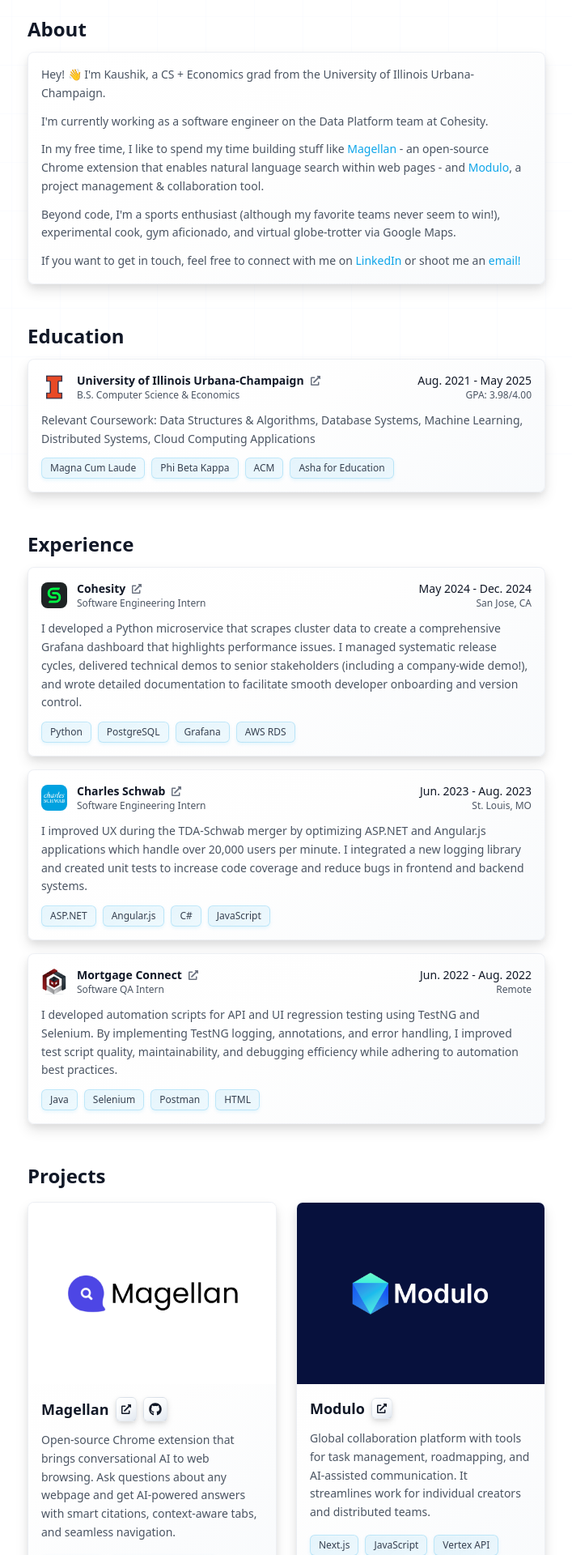
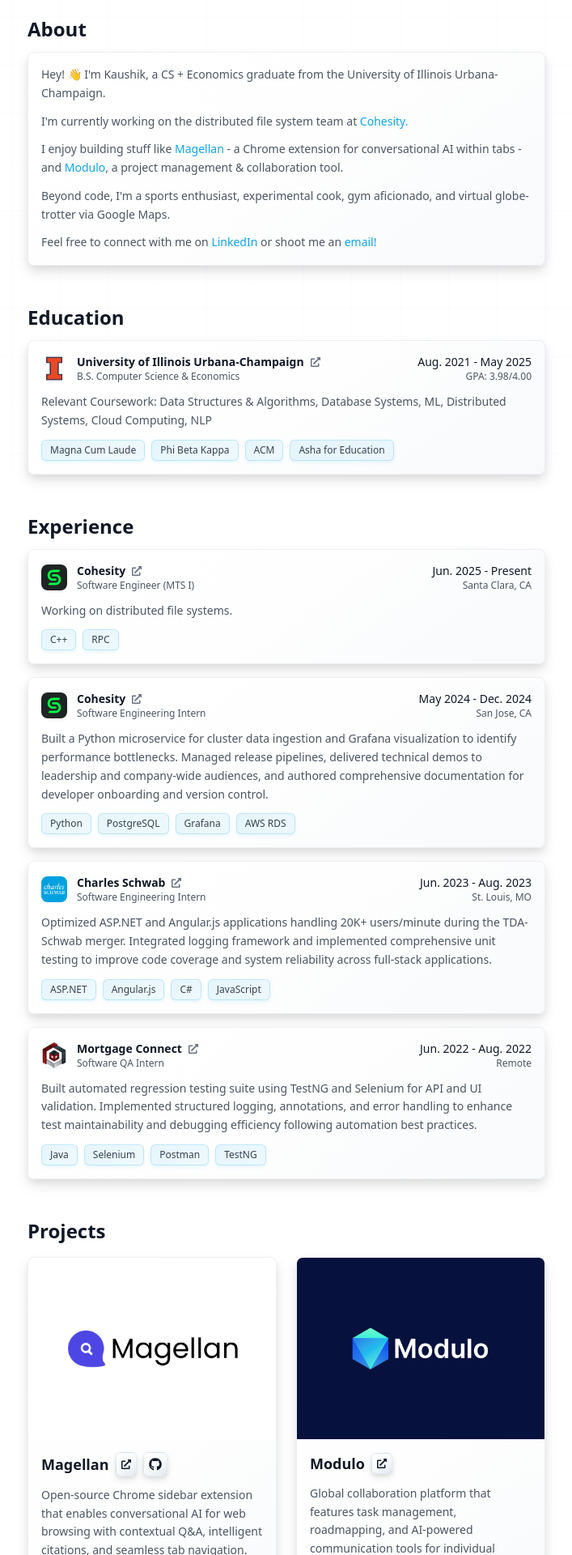
Before and after one commit to kpulgari/kpulgari.github.io, a React (Vite) app: page / in a window 1280 px wide. Shown: the part 220-2140 px from the top of the page at 81% size, without its empty margins (286-993 px from the left). Built offline with nearby package versions, Linux system fonts and the light colour scheme.

Commit message:
Page content updates

```diff
--- a/src/page.jsx
+++ b/src/page.jsx
@@ -39,11 +39,21 @@
   {
     name: "Cohesity",
     link: "https://www.cohesity.com",
+    role: "Software Engineer (MTS I)",
+    dates: "Jun. 2025 - Present",
+    location: "Santa Clara, CA",
+    description: "Working on distributed file systems.",
+    image: <img src={cohesity} className="w-8 h-8 rounded-lg"></img>,
+    tags: ["C++", "RPC"],
+  },
+  {
+    name: "Cohesity",
+    link: "https://www.cohesity.com",
     role: "Software Engineering Intern",
     dates: "May 2024 - Dec. 2024",
     location: "San Jose, CA",
     description:
-      "I developed a Python microservice that scrapes cluster data to create a comprehensive Grafana dashboard that highlights performance issues. I managed systematic release cycles, delivered technical demos to senior stakeholders (including a company-wide demo!), and wrote detailed documentation to facilitate smooth developer onboarding and version control.",
+      "Built a Python microservice for cluster data ingestion and Grafana visualization to identify performance bottlenecks. Managed release pipelines, delivered technical demos to leadership and company-wide audiences, and authored comprehensive documentation for developer onboarding and version control.",
     image: <img src={cohesity} className="w-8 h-8 rounded-lg"></img>,
     tags: ["Python", "PostgreSQL", "Grafana", "AWS RDS"],
   },
@@ -54,7 +64,7 @@
     dates: "Jun. 2023 - Aug. 2023",
     location: "St. Louis, MO",
     description:
-      "I improved UX during the TDA-Schwab merger by optimizing ASP.NET and Angular.js applications which handle over 20,000 users per minute. I integrated a new logging library and created unit tests to increase code coverage and reduce bugs in frontend and backend systems.",
+      "Optimized ASP.NET and Angular.js applications handling 20K+ users/minute during the TDA-Schwab merger. Integrated logging framework and implemented comprehensive unit testing to improve code coverage and system reliability across full-stack applications.",
     image: <img src={schwab} className="w-8 h-8 rounded-lg"></img>,
     tags: ["ASP.NET", "Angular.js", "C#", "JavaScript"],
   },
@@ -65,9 +75,9 @@
     dates: "Jun. 2022 - Aug. 2022",
     location: "Remote",
     description:
-      "I developed automation scripts for API and UI regression testing using TestNG and Selenium. By implementing TestNG logging, annotations, and error handling, I improved test script quality, maintainability, and debugging efficiency while adhering to automation best practices.",
+      "Built automated regression testing suite using TestNG and Selenium for API and UI validation. Implemented structured logging, annotations, and error handling to enhance test maintainability and debugging efficiency following automation best practices.",
     image: <img src={mortgage_connect} className="w-8 h-8 rounded-lg"></img>,
-    tags: ["Java", "Selenium", "Postman", "HTML"],
+    tags: ["Java", "Selenium", "Postman", "TestNG"],
   },
 ];
 
@@ -98,7 +108,7 @@
     ),
     screenshot: magellan,
     description:
-      "Open-source Chrome extension that brings conversational AI to web browsing. Ask questions about any webpage and get AI-powered answers with smart citations, context-aware tabs, and seamless navigation.",
+      "Open-source Chrome sidebar extension that enables conversational AI for web browsing with contextual Q&A, intelligent citations, and seamless tab navigation.",
     tags: ["JavaScript", "Google Chrome API", "Gemini API", "HTML", "CSS"],
   },
   {
@@ -117,7 +127,7 @@
     ),
     screenshot: modulo,
     description:
-      "Global collaboration platform with tools for task management, roadmapping, and AI-assisted communication. It streamlines work for individual creators and distributed teams.",
+      "Global collaboration platform that features task management, roadmapping, and AI-powered communication tools for individual creators and distributed teams.",
     tags: ["Next.js", "JavaScript", "Vertex API", "Firebase", "shadcn"],
   },
   {
@@ -136,7 +146,7 @@
     ),
     screenshot: ifi,
     description:
-      "Provides real-time financial data using APIs like yFinance and Finnhub. It displays customizable tables and modules for comprehensive market insights.",
+      "Real-time financial data platform that integrates yFinance and Finnhub API with customizable dashboards and modular components for market analysis and insights.",
     tags: ["Python", "Conda"],
   },
   {
@@ -155,147 +165,14 @@
     ),
     screenshot: wikipedia,
     description:
-      "Analyzes Wikipedia's connectivity with BFS, IDDFS, and PageRank algorithms using the SNAP Dataset. It demonstrates large-scale data processing and graph traversal algorithms.",
+      "Page connection tool that uses BFS, IDDFS, and PageRank on SNAP Wikipedia dataset to compute shortest path between pages and analyze network connectivity.",
     tags: ["C++", "Catch2"],
   },
 ];
 
-const AnimatedBeam = ({ delay = 0, duration = 4, opacity = 0.1 }) => (
-  <div
-    className="absolute pointer-events-none"
-    style={{
-      background: `linear-gradient(90deg, transparent, rgba(59, 130, 246, ${opacity}), transparent)`,
-      width: "200%",
-      height: "2px",
-      animation: `beam ${duration}s linear infinite`,
-      animationDelay: `${delay}s`,
-    }}
-  />
-);
-
-const BackgroundBeams = () => (
-  <div className="fixed inset-0 pointer-events-none overflow-hidden">
-    <style jsx>{`
-      @keyframes beam {
-        0% {
-          transform: translateX(-100%);
-        }
-        100% {
-          transform: translateX(100%);
-        }
-      }
-      @keyframes beamVertical {
-        0% {
-          transform: translateY(-100%);
-        }
-        100% {
-          transform: translateY(100%);
-        }
-      }
-    `}</style>
-
-    {[...Array(8)].map((_, i) => (
-      <div
-        key={`h-${i}`}
-        className="absolute left-0 w-full"
-        style={{ top: `${10 + i * 12}%` }}
-      >
-        <AnimatedBeam
-          delay={i * 0.8}
-          duration={4 + (i % 3)}
-          opacity={0.15 + (i % 2) * 0.05}
-        />
-      </div>
-    ))}
-
-    {[...Array(6)].map((_, i) => (
-      <div
-        key={`v-${i}`}
-        className="absolute top-0 h-full w-0.5"
-        style={{ left: `${15 + i * 15}%` }}
-      >
-        <div
-          className="absolute pointer-events-none w-0.5 h-full"
-          style={{
-            background: `linear-gradient(180deg, transparent, rgba(59, 130, 246, ${
-              0.12 + (i % 3) * 0.08
-            }), transparent)`,
-            height: "200%",
-            animation: `beamVertical ${6 + (i % 4)}s linear infinite`,
-            animationDelay: `${i * 1.2}s`,
-          }}
-        />
-      </div>
-    ))}
-
-    {[...Array(5)].map((_, i) => (
-      <div
-        key={`fast-${i}`}
-        className="absolute left-0 w-full"
-        style={{ top: `${20 + i * 20}%` }}
-      >
-        <AnimatedBeam delay={i * 0.3} duration={2 + (i % 2)} opacity={0.1} />
-      </div>
-    ))}
-
-    {[...Array(4)].map((_, i) => (
-      <div key={`diag-${i}`} className="absolute top-0 left-0 w-full h-full">
-        <div
-          className="absolute pointer-events-none"
-          style={{
-            background: `linear-gradient(45deg, transparent, rgba(59, 130, 246, 0.08), transparent)`, // Increased from 0.025
-            width: "300%",
-            height: "1px",
-            top: `${15 + i * 25}%`,
-            left: "-50%",
-            transform: `rotate(${10 + i * 5}deg)`,
-            animation: `beam ${8 + i * 2}s linear infinite`,
-            animationDelay: `${i * 2}s`,
-          }}
-        />
-      </div>
-    ))}
-
-    {[...Array(3)].map((_, i) => (
-      <div
-        key={`rev-diag-${i}`}
-        className="absolute top-0 left-0 w-full h-full"
-      >
-        <div
-          className="absolute pointer-events-none"
-          style={{
-            background: `linear-gradient(45deg, transparent, rgba(59, 130, 246, 0.08), transparent)`, // Increased from 0.025
-            width: "300%",
-            height: "1px",
-            top: `${30 + i * 30}%`,
-            left: "-50%",
-            transform: `rotate(${-15 - i * 8}deg)`,
-            animation: `beam ${10 + i * 3}s linear infinite`,
-            animationDelay: `${i * 2.5}s`,
-          }}
-        />
-      </div>
-    ))}
-
-    <div className="absolute inset-0 opacity-30 dark:opacity-15">
-      <div
-        className="w-full h-full"
-        style={{
-          backgroundImage: `
-            linear-gradient(rgba(59, 130, 246, 0.06) 1px, transparent 1px),
-            linear-gradient(90deg, rgba(59, 130, 246, 0.06) 1px, transparent 1px)
-          `,
-          backgroundSize: "60px 60px",
-        }}
-      />
-    </div>
-  </div>
-);
-
 const Page = () => {
   return (
     <div className="relative">
-      {/* <BackgroundBeams /> */}
       <InteractiveBackground></InteractiveBackground>
       <main className="flex flex-col items-center min-h-screen relative z-10">
         <section className="lg:w-1/2 md:w-3/4 w-[90%] mt-12">
@@ -311,7 +188,7 @@
                   Kaushik Pulgari
                 </h1>
                 <p className="lg:text-sm md:text-sm text-xs text-gray-600 dark:text-gray-400">
-                  {"CS + Economics @ UIUC '25"}
+                  {"SWE @ Cohesity | CS + Econ @ UIUC"}
                 </p>
               </div>
               <div className="flex flex-row items-center justify-left space-x-1 sm:space-x-2">
@@ -344,18 +221,24 @@
                 <div className="space-y-3">
                   <p>
                     {
-                      "Hey! 👋 I'm Kaushik, a CS + Economics grad from the University of Illinois Urbana-Champaign. "
+                      "Hey! 👋 I'm Kaushik, a CS + Economics graduate from the University of Illinois Urbana-Champaign. "
                     }
                   </p>
                   <p>
                     {
-                      "I'm currently working as a software engineer on the Data Platform team at Cohesity."
+                      "I'm currently working on the distributed file system team at "
                     }
+                    <a
+                      href="https://cohesity.com"
+                      target="_blank"
+                      rel="noopener noreferrer"
+                      className="sky-blue-accent hover:underline underline-offset-2 font-medium"
+                    >
+                      Cohesity.
+                    </a>
                   </p>
                   <p>
-                    {
-                      "In my free time, I like to spend my time building stuff like "
-                    }
+                    {"I enjoy building stuff like "}
                     <a
                       href="https://kpulgari.com/magellan/"
                       target="_blank"
@@ -365,7 +248,7 @@
                       Magellan
                     </a>
                     {
-                      " - an open-source Chrome extension that enables natural language search within web pages - and "
+                      " - a Chrome extension for conversational AI within tabs - and "
                     }
                     <a
                       href="https://projectmodulo.com/"
@@ -379,13 +262,11 @@
                   </p>
                   <p>
                     {
-                      "Beyond code, I'm a sports enthusiast (although my favorite teams never seem to win!), experimental cook, gym aficionado, and virtual globe-trotter via Google Maps."
+                      "Beyond code, I'm a sports enthusiast, experimental cook, gym aficionado, and virtual globe-trotter via Google Maps."
                     }
                   </p>
                   <p>
-                    {
-                      "If you want to get in touch, feel free to connect with me on "
-                    }
+                    {"Feel free to connect with me on "}
                     <a
                       href="http://linkedin.com/in/kpulgari/"
                       target="_blank"
@@ -454,8 +335,7 @@
                 </div>
                 <div className="text-sm text-gray-600 dark:text-gray-300 leading-relaxed">
                   Relevant Coursework: Data Structures & Algorithms, Database
-                  Systems, Machine Learning, Distributed Systems, Cloud
-                  Computing Applications
+                  Systems, ML, Distributed Systems, Cloud Computing, NLP
                 </div>
                 <div className="flex-wrap flex flex-row gap-2">
                   <div className="pin-tag px-2.5 py-1 font-medium rounded-md text-xs text-gray-700 dark:text-gray-300">
```
Also changed, not shown: src/main.jsx (+7 -7 lines).
